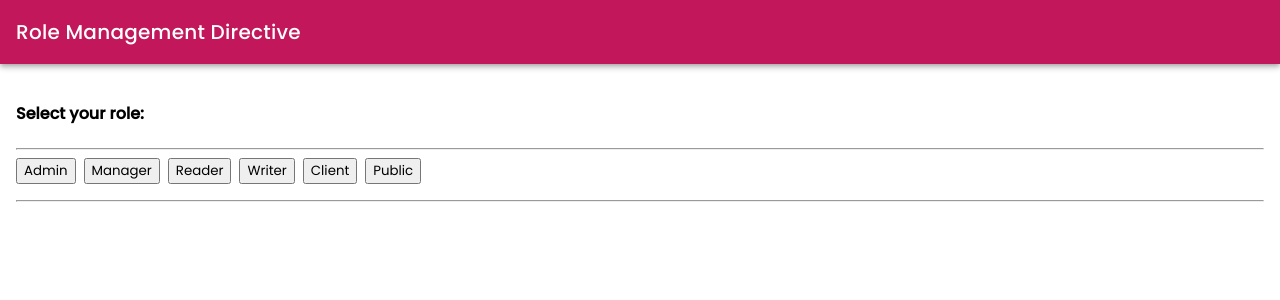
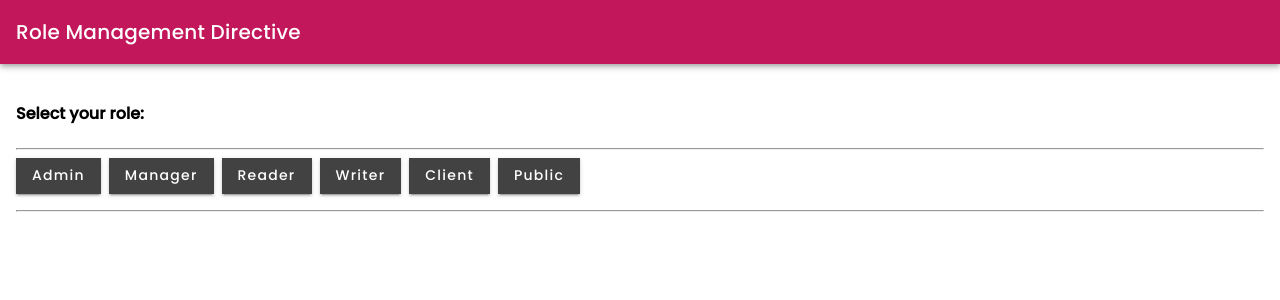
Before and after one commit to CollinsKippy/angular-role-mgmt-directive, an Angular app: page / in a window 1280 px wide. Shown: the top 300 px of the page. Built offline with nearby package versions, Linux system fonts and the light colour scheme.

Commit message:
2 files modified ui

```diff
--- a/src/app/app.component.css
+++ b/src/app/app.component.css
@@ -1,6 +1,7 @@
 button {
   margin-right: 0.5rem;
   margin-bottom: 0.5rem;
+  border-radius: 0 !important;
 }
 
 mat-card {
--- a/src/app/app.module.ts
+++ b/src/app/app.module.ts
@@ -8,12 +8,14 @@ import { NavbarComponent } from './navbar/navbar.component';
 import { MatCardModule } from '@angular/material/card';
 import { RoleService } from './role.service';
 import { HasRoleDirective } from './has-role.directive';
+import { MatButtonModule } from '@angular/material/button';
 
 @NgModule({
   imports: [
     BrowserModule,
     FormsModule,
     MatCardModule,
+    MatButtonModule,
     NavbarComponent,
     HasRoleDirective,
   ],
```
